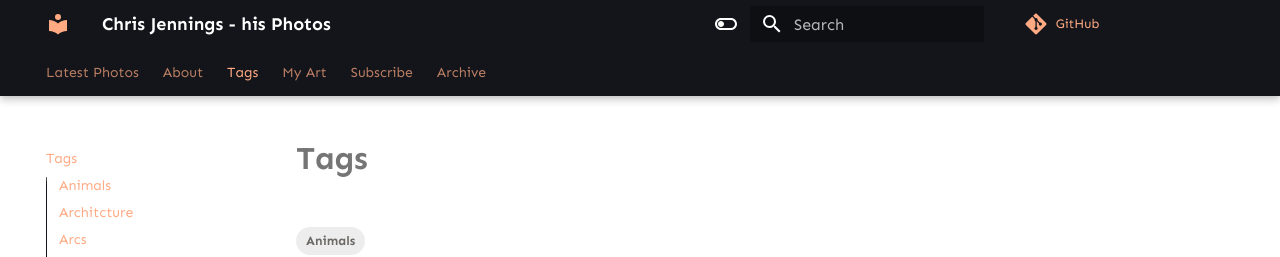
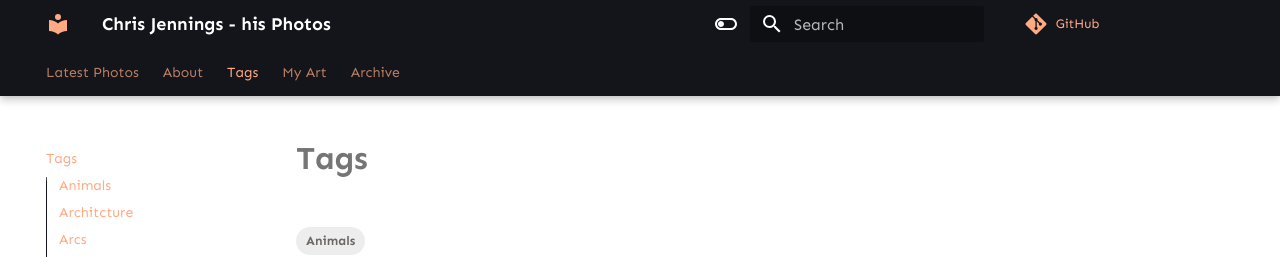
Before and after one commit to chrisjennings-photos/chrisjennings-photos.github.io, an MkDocs documentation site: the page built from docs/Tags.md, in a window 1280 px wide. Shown: the top 257 px of the page. Built offline with MkDocs 1.6.1 and Material for MkDocs 9.7.7, drawn with Linux system fonts in a browser that asks for light colours; comment, search, counter and statistics services are not loaded.

Commit message:
removed substack link for the moment

```diff
--- a/mkdocs.yml
+++ b/mkdocs.yml
@@ -23,7 +23,7 @@ nav:
   - About.md
   - Tags.md
   - 'My Art': 'https://www.chrisjennings.net'
-  - 'Subscribe': 'https://chrisjenningsart.substack.com/'
+  # - 'Subscribe': 'https://chrisjenningsart.substack.com/'
 
 theme:
     name: 'material'
```
